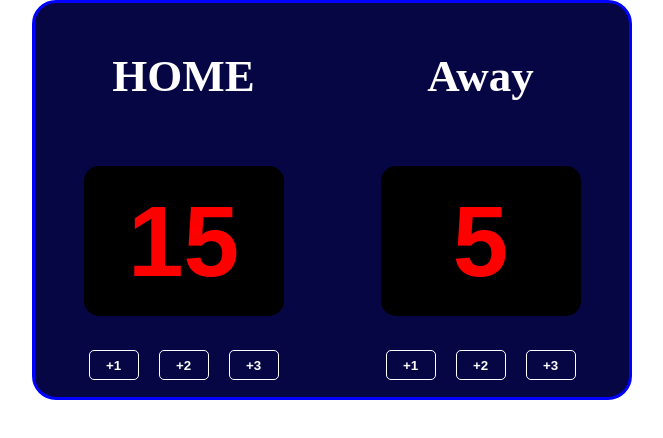
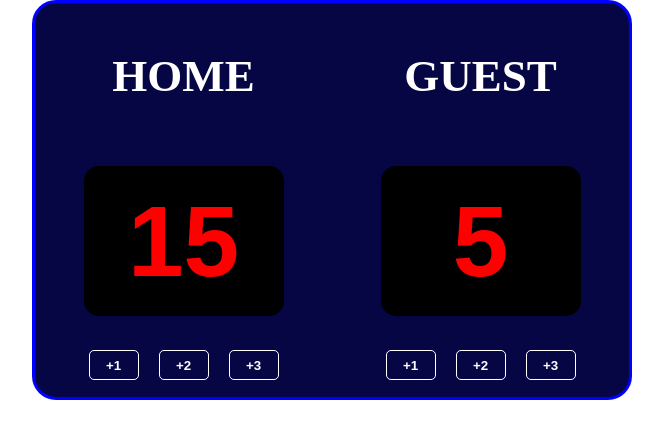
Before and after one commit to phouphoeurk/boardscore, a plain HTML site: page index.html in a window 1280 px wide. Shown: the whole page, without its empty margins (308-971 px from the left). Drawn offline with Linux system fonts and the light colour scheme; a web font is replaced by a local one.

Commit message:
update score header

```diff
--- a/index.html
+++ b/index.html
@@ -74,7 +74,7 @@
         </div>
       </div>
       <div class="guest-container">
-        <h1>Away</h1>
+        <h1>GUEST</h1>
         <span class="box2 seven-font" id = "team2">5</span>
         <div class="btn-container">
           <button onclick = "guestPlus1()">+1</button>
```
